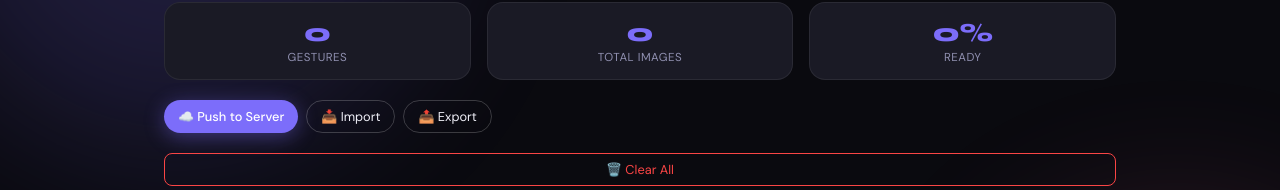
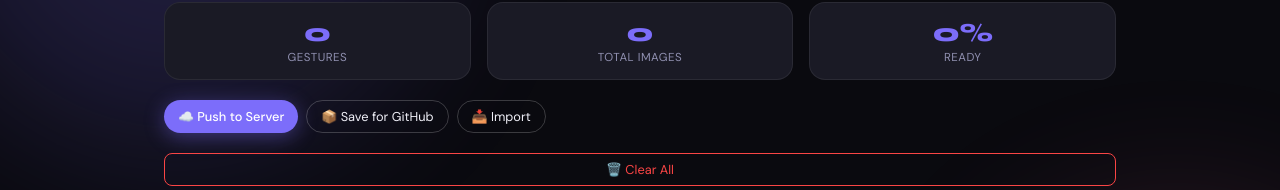
Before and after one commit to NikhileshYagnamurthy/SilentBridge, a website: page index.html in a window 1280 px wide. Both pictures are taken after a click on the button "Gesture Library". Shown: the part 234-424 px from the top of the page. Drawn offline with Linux system fonts and the light colour scheme; no server answers.

Commit message:
Update index.html

```diff
--- a/index.html
+++ b/index.html
@@ -56,9 +56,9 @@
     <!-- Import / Export buttons -->
     <div class="import-export-row">
       <button class="btn-primary small-btn" onclick="pushGesturesToServer()">☁️ Push to Server</button>
+      <button class="btn-outline small-btn" onclick="downloadForGithub()">📦 Save for GitHub</button>
       <button class="btn-outline small-btn" onclick="document.getElementById('import-input').click()">📥 Import</button>
       <input type="file" id="import-input" accept=".json" style="display:none" onchange="importGestures(event)"/>
-      <button class="btn-outline small-btn" onclick="GestureDB.exportToFile(); showToast('📥 Exported!')">📤 Export</button>
       <button class="btn-danger small-btn" onclick="clearAllGestures()">🗑️ Clear All</button>
     </div>
 
```
